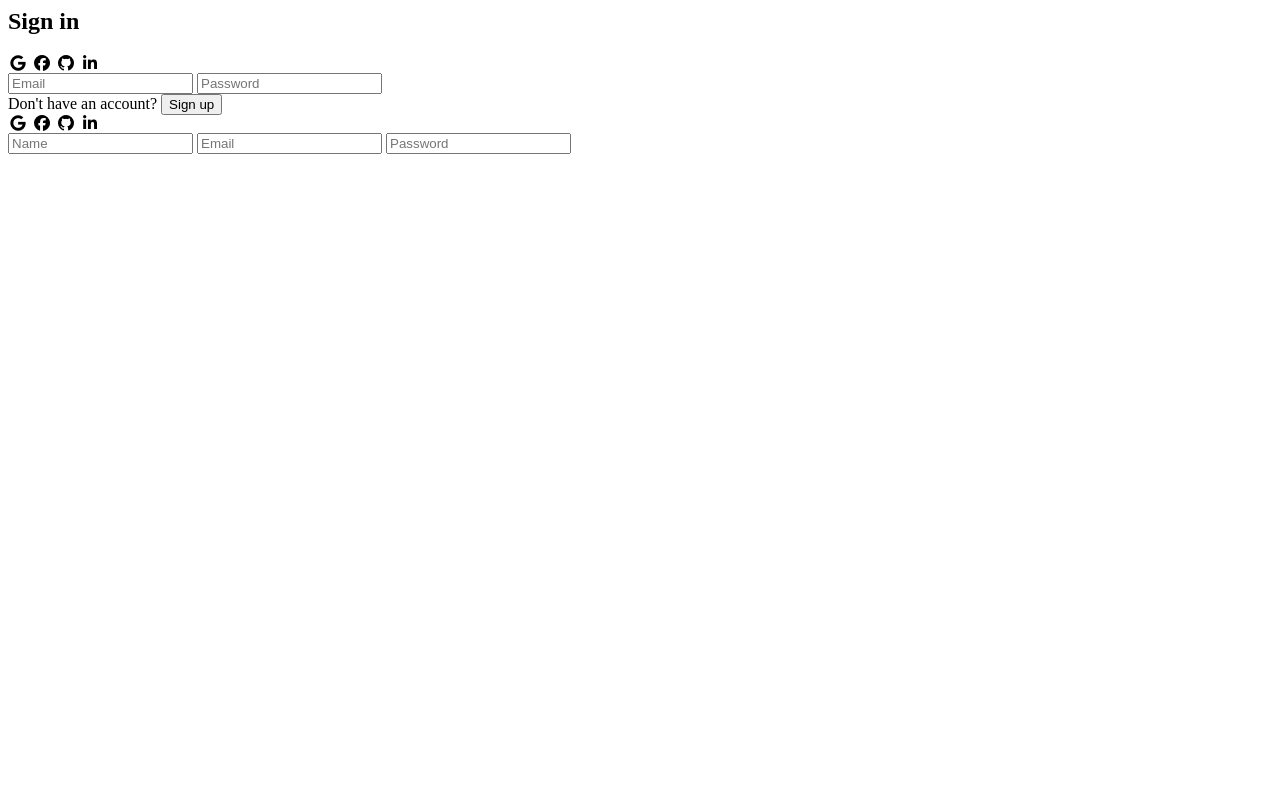
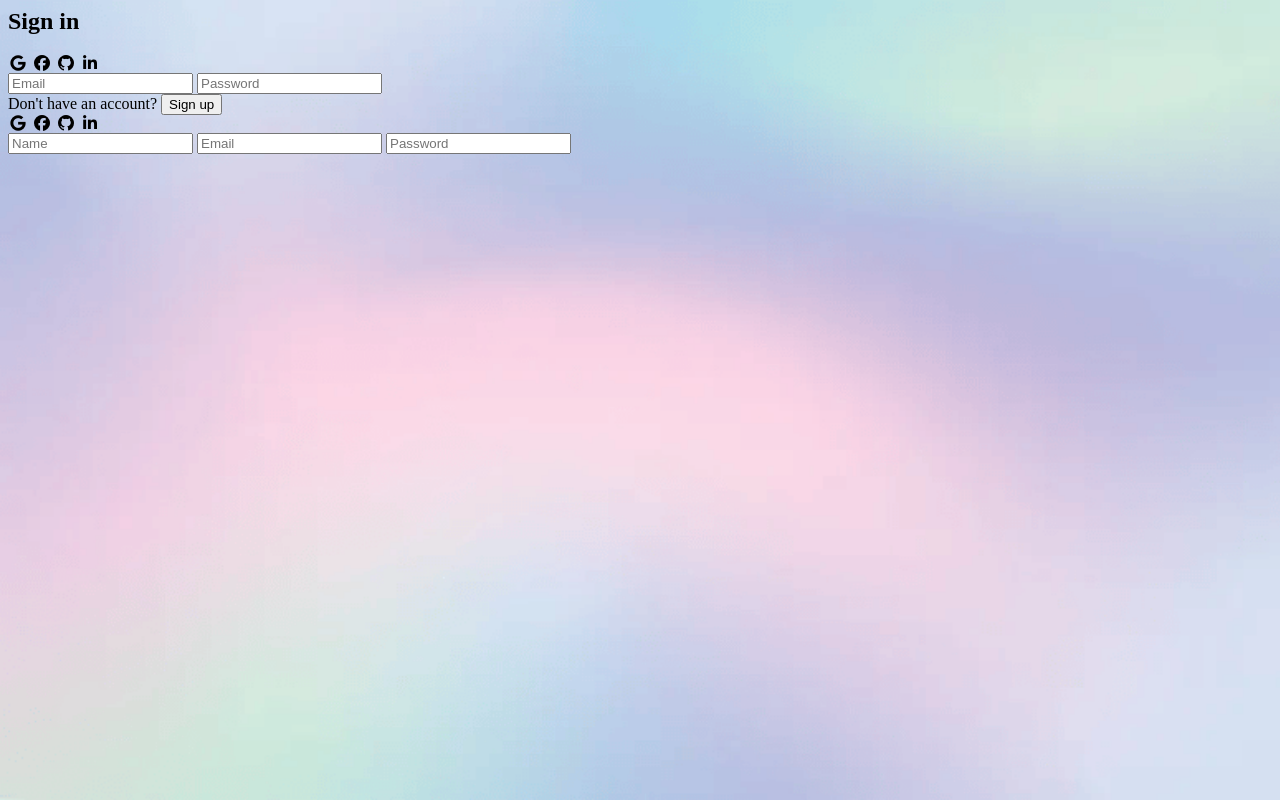
Before and after one commit to adamnagyzs/login-form, a plain HTML site: page index.html in a window 1280 px wide. Drawn offline with Linux system fonts and the light colour scheme.

Commit message:
background added

```diff
--- a/index.html
+++ b/index.html
@@ -6,7 +6,7 @@
       rel="stylesheet"
       href="https://cdnjs.cloudflare.com/ajax/libs/font-awesome/7.0.1/css/all.min.css"
     />
-    <link rel="stylesheet" href="STYLES/style.css" />
+    <link rel="stylesheet" href="style.css" />
     <title>Document</title>
   </head>
   <body>
--- /dev/null
+++ b/style.css
@@ -0,0 +1,5 @@
+body {
+  background-image: url("MEDIA/background.png");
+  background-repeat: no-repeat;
+  background-size: cover;
+}
```
Also changed, not shown: MEDIA/background.png (added).
